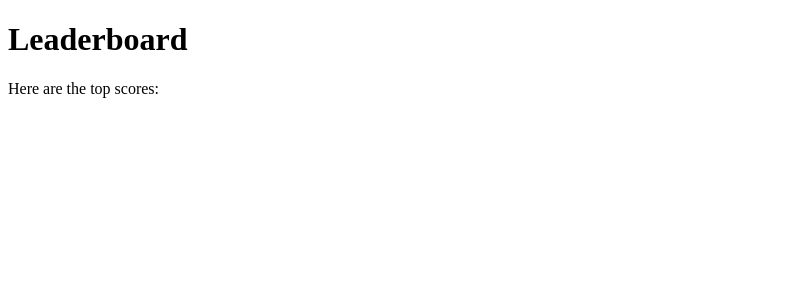
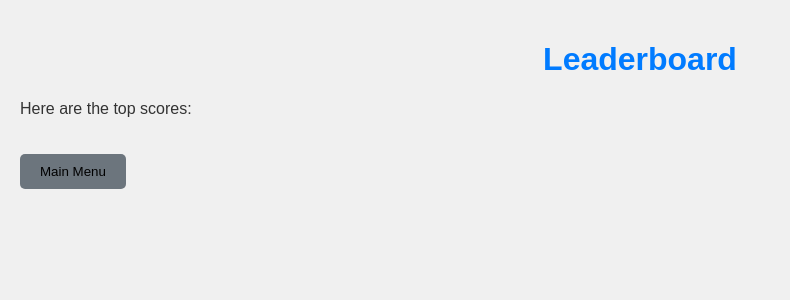
Before and after one commit to urbznspices/githubstuff, a Flask app: template templates/leaderboard.html in a window 1280 px wide. Shown: the top 300 px of the page, without its empty margins (0-790 px from the left). Run offline with Flask 3, Linux system fonts and the light colour scheme; the template is opened without the code that fills it, so the values that code supplies are empty.

Commit message:
V3.0 DONE

```diff
--- a/templates/leaderboard.html
+++ b/templates/leaderboard.html
@@ -4,6 +4,48 @@
 		<meta charset="UTF-8" />
 		<meta name="viewport" content="width=device-width, initial-scale=1.0" />
 		<title>Leaderboard</title>
+		<style>
+			body {
+				font-family: Arial, sans-serif;
+				background-color: #f0f0f0;
+				color: #333;
+				margin: 0;
+				padding: 20px; /* Added padding */
+			}
+			h1 {
+				text-align: center;
+				color: #007bff;
+			}
+			ol {
+				list-style-type: none;
+				padding: 0;
+				margin: 0;
+			}
+			li {
+				padding: 10px;
+				border-bottom: 1px solid #ccc;
+				text-align: center; /* Center the scores */
+			}
+			li:last-child {
+				border-bottom: none;
+			}
+			.menu-link {
+				text-decoration: none;
+				color: white;
+			}
+			.menu-button {
+				background-color: #6c757d; /* Gray button */
+				padding: 10px 20px;
+				border: none;
+				border-radius: 5px;
+				cursor: pointer;
+				transition: background-color 0.3s ease;
+				margin-top: 20px; /* Added margin */
+			}
+			.menu-button:hover {
+				background-color: #5a6268; /* Darker gray on hover */
+			}
+		</style>
 	</head>
 	<body>
 		<h1>Leaderboard</h1>
@@ -14,5 +56,8 @@
 			<li>{{ i + 1 }}. {{ entry[0] }}: {{ entry[1] }}</li>
 			{% endfor %}
 		</ol>
+		<a href="/" class="menu-link"
+			><button class="menu-button">Main Menu</button></a
+		>
 	</body>
 </html>
```
Also changed, not shown: Hawaii3.0.py (+7 -4 lines), templates/ask_question.html (+17 -0 lines), templates/game_over.html (+24 -0 lines), templates/index.html (+21 -1 lines), templates/score.html (deleted, +0 -13 lines), templates/start_game.html (+11 -3 lines).
